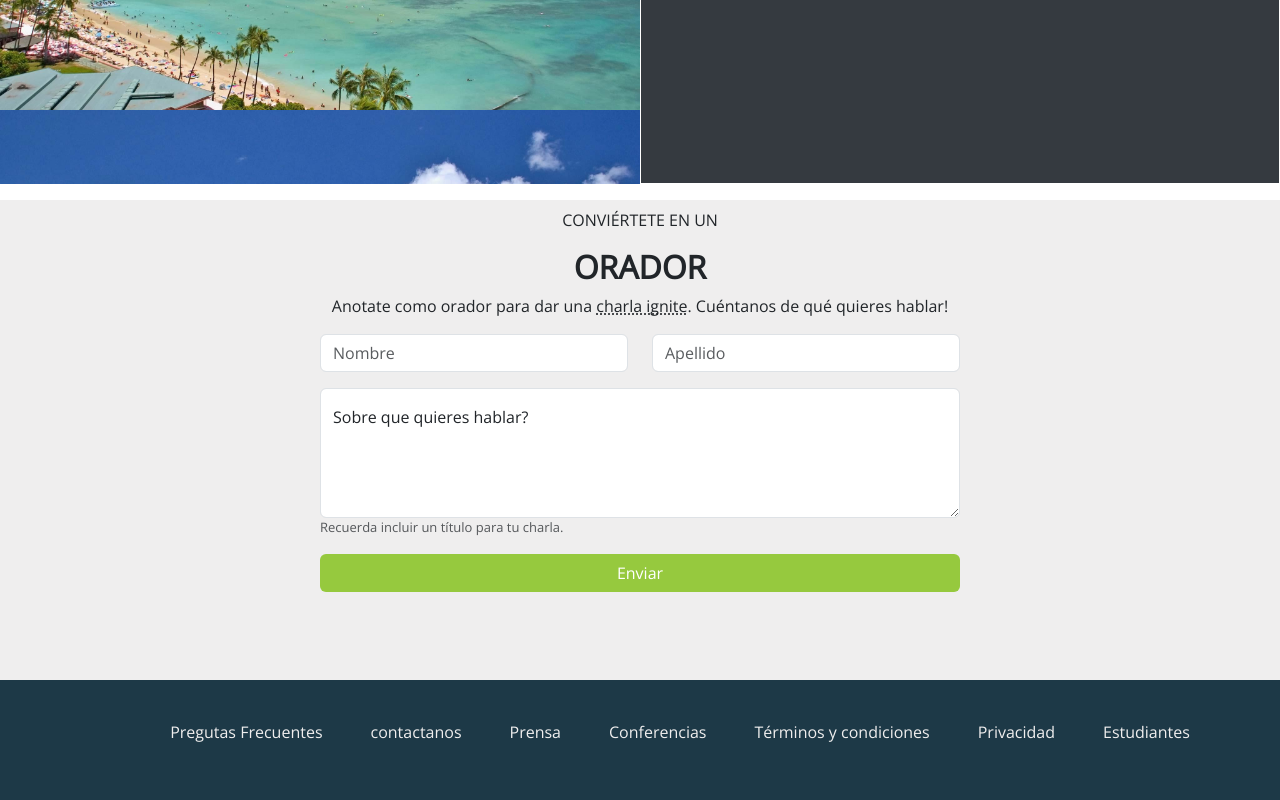
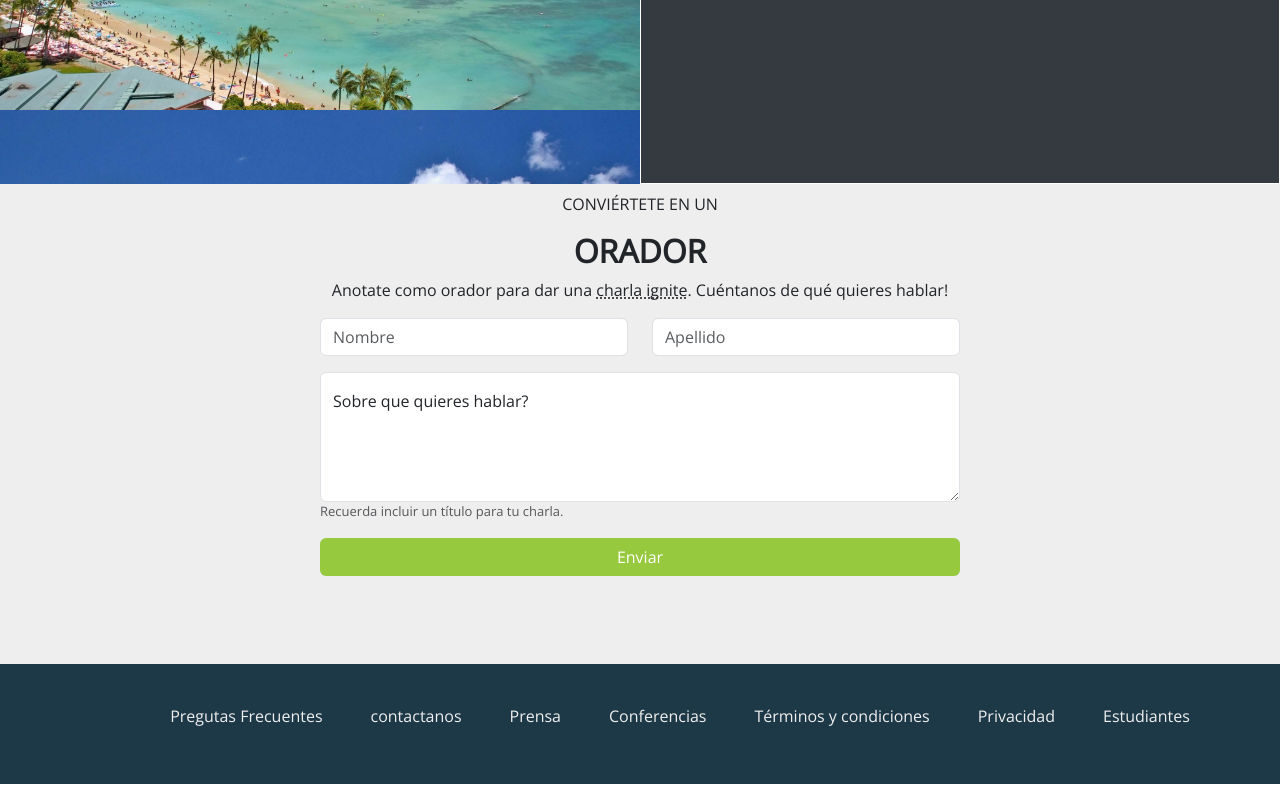
Before and after one commit to AlvaroLVR/integrador-java-23052, a plain HTML site: page index.html in a window 1280 px wide. Shown: the part 1912-2712 px from the top of the page. Drawn offline with nearby package versions, Linux system fonts and the light colour scheme.

Commit message:
quitando margen superior al formulario

```diff
--- a/index.html
+++ b/index.html
@@ -163,7 +163,7 @@
             </div>
         </div>
         <!-- formulario -->
-        <div class="formulario d-flex flex-column align-items-center mt-3" id="formulario" style="background-color: #efeeee;">
+        <div class="formulario d-flex flex-column align-items-center " id="formulario" style="background-color: #efeeee;">
             <!-- titulo formulario -->
             <div class="text-center">
                 <p class="fw-lighter mt-2 fs-smaller">CONVIÉRTETE EN UN</p>
```
